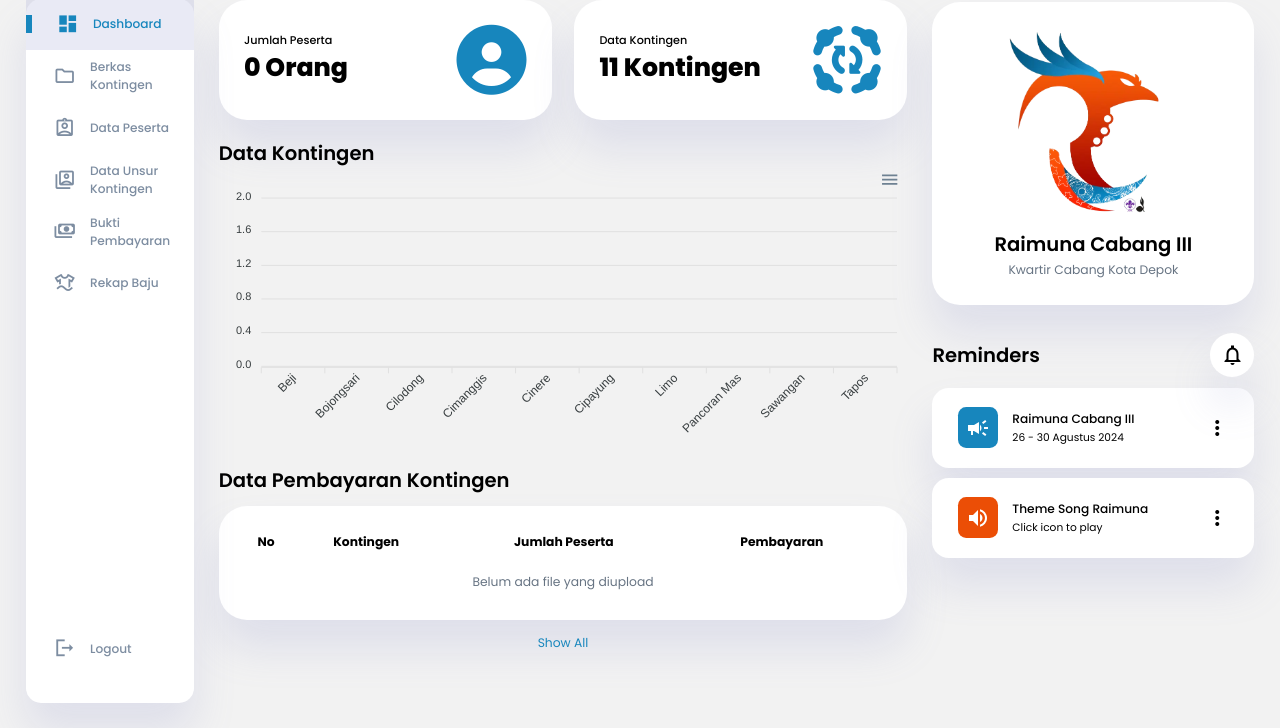
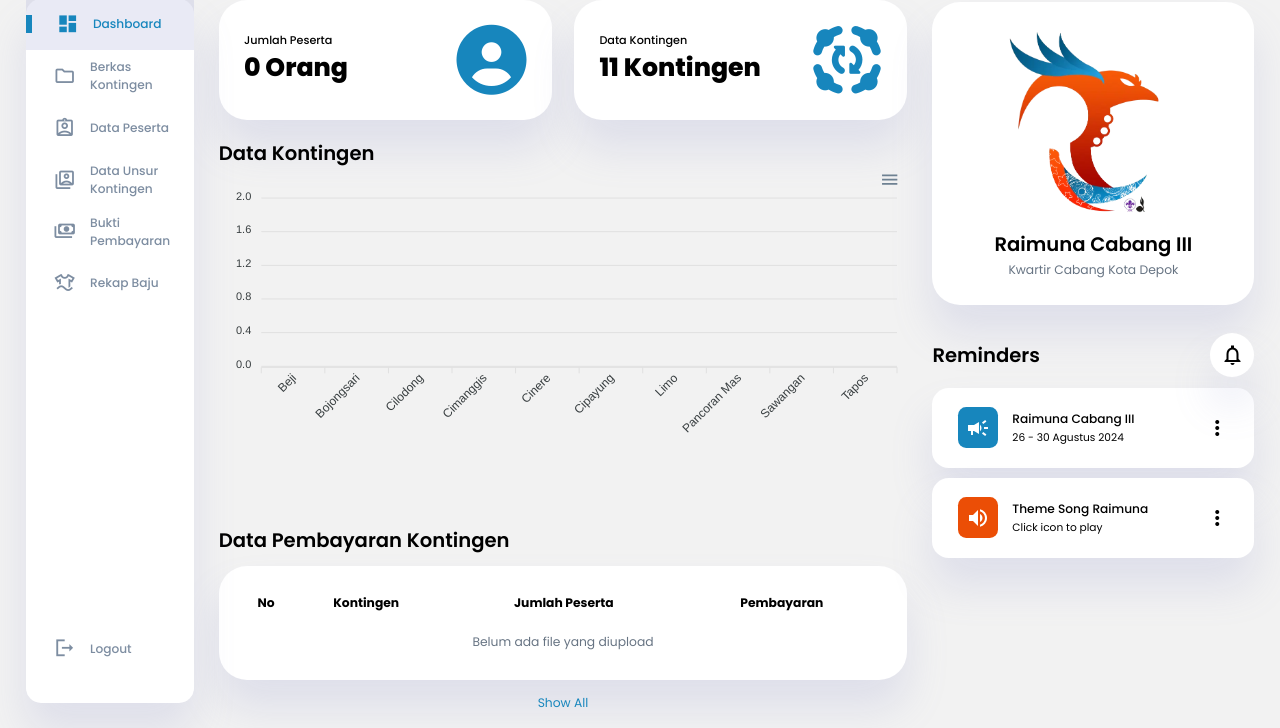
Before and after one commit to afanyudhoardnsyh/websiteraicabupdate, a PHP site: page /websiteraicabupdate/dashboard/dashboard.php in a window 1280 px wide. Shown: the part 72-800 px from the top of the page. Run offline with PHP 8.4, Linux system fonts and the light colour scheme; the visitor is signed in with stand-in values (Sample User, id 1); data that the repository does not hold is empty; some libraries are stand-ins or nearby versions.

Commit message:
Update styledashboard.css

```diff
--- a/dashboard/asset/css/styledashboard.css
+++ b/dashboard/asset/css/styledashboard.css
@@ -260,7 +260,7 @@ main .chart-kontingen{
 }
 
 main .recent-orders{
-    margin-top: -1.3rem;
+    margin-top: 3rem;
 }
 
 main .recent-orders h2{
```
